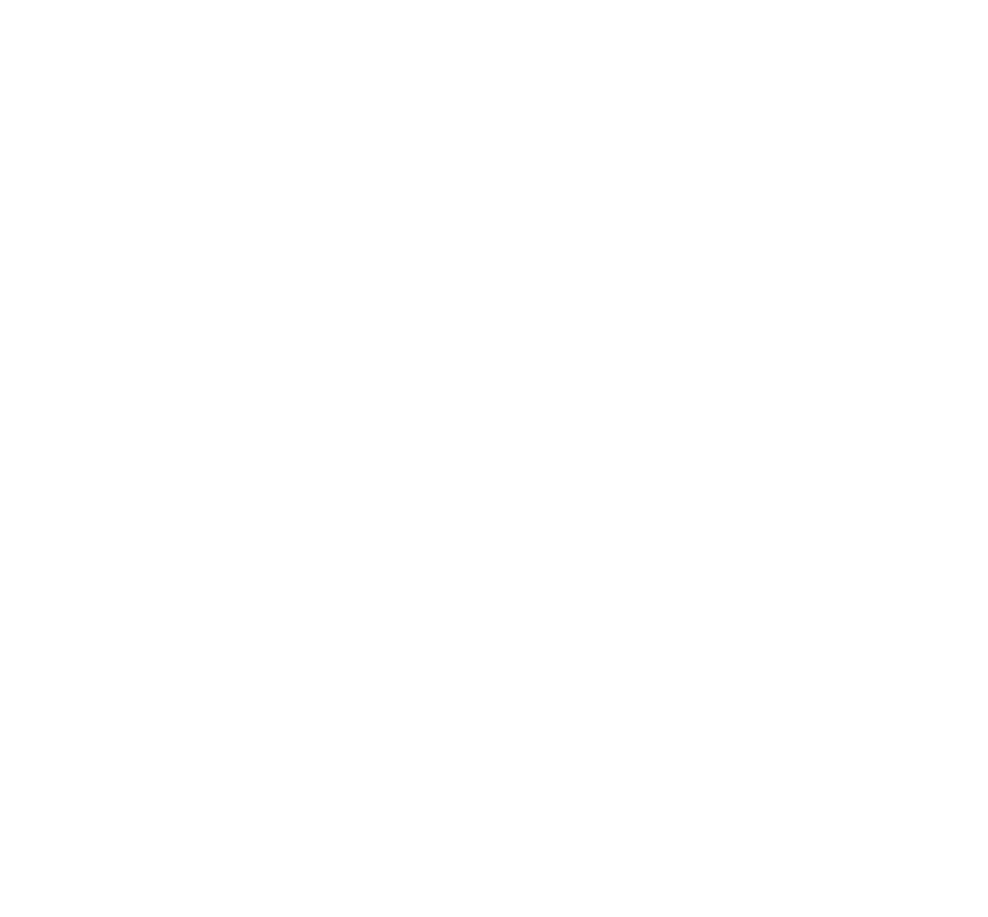
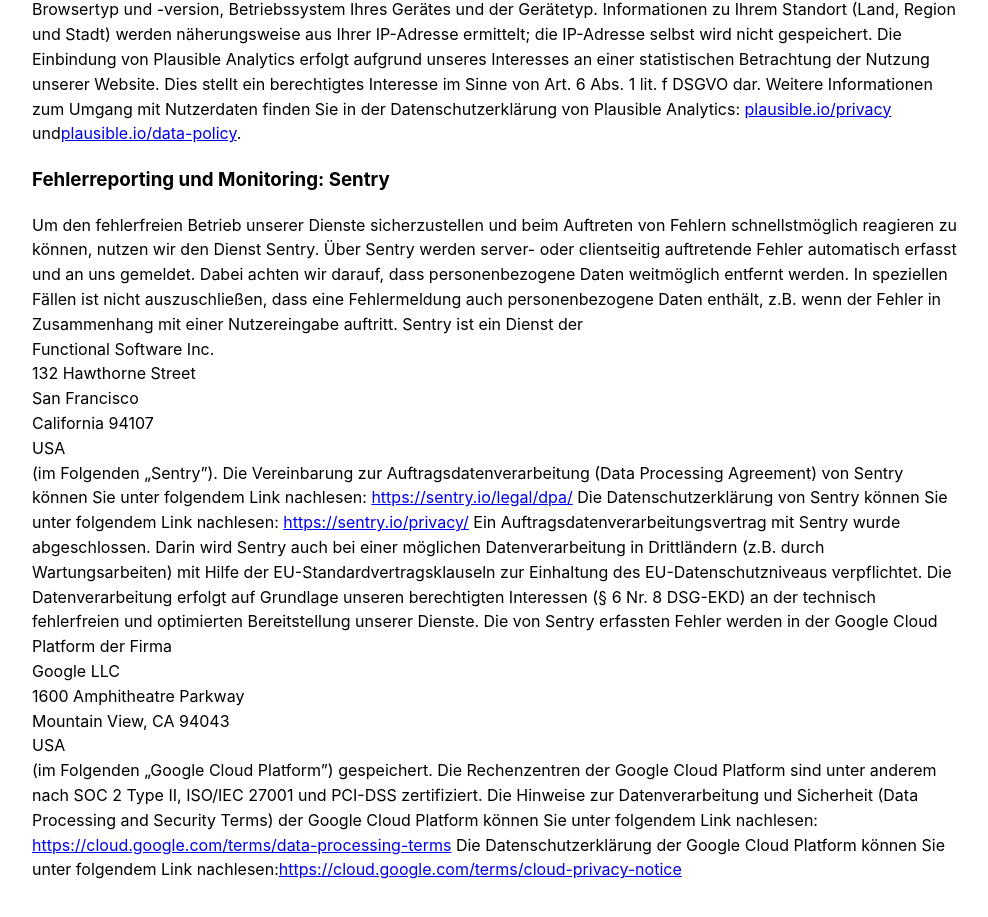
Before and after one commit to MathisBurger/CodeCanvas, a Next.js app in the folder web/: page /privacy in a window 1280 px wide. Shown: the part 5918-6835 px from the top of the page, without its empty margins (144-1132 px from the left). Before the commit the page ends 5866 px from the top, so only its background shows below. Built offline with nearby package versions, Linux system fonts and the light colour scheme; no server answers; a small style sheet from the web is missing.

Commit message:
feat: Updated privacy notice for sentry and plausible

```diff
--- a/web/app/privacy/page.tsx
+++ b/web/app/privacy/page.tsx
@@ -373,8 +373,73 @@ const PrivacyPage = () => {
         Welche Cookies und Dienste auf dieser Website eingesetzt werden,
         k&ouml;nnen Sie dieser Datenschutzerkl&auml;rung entnehmen.
       </p>
+      <h3>Verwendung des Webanalyse-Dienstes Plausible Analytics</h3>
       <p>
-        Quelle: <a href="https://www.e-recht24.de">https://www.e-recht24.de</a>
+        Diese Website nutzt zur Besucherstatistik den datenschutzfreundlichen
+        Webanalyse-Dienst Plausible Analytics. Anbieter ist Plausible Insights
+        OÜ, Tartu, Estland (EU). Die Webanalyse basiert rein auf anonymisierten
+        Daten und nutzt keine Cookies. Ein Rückschluss auf Personen ist nicht
+        möglich. Beim Besuch unserer Website werden folgende Daten bei Plausible
+        Analytics gespeichert: URL der aufgerufenen Seite oder Datei, URL der
+        Seite über die Sie auf unsere Seite gekommen sind (Referrer), URL eines
+        ausgehenden Links, den Sie auf unserer Seite geklickt haben (Outbound
+        Link), Browsertyp und -version, Betriebssystem Ihres Gerätes und der
+        Gerätetyp. Informationen zu Ihrem Standort (Land, Region und Stadt)
+        werden näherungsweise aus Ihrer IP-Adresse ermittelt; die IP-Adresse
+        selbst wird nicht gespeichert. Die Einbindung von Plausible Analytics
+        erfolgt aufgrund unseres Interesses an einer statistischen Betrachtung
+        der Nutzung unserer Website. Dies stellt ein berechtigtes Interesse im
+        Sinne von Art. 6 Abs. 1 lit. f DSGVO dar. Weitere Informationen zum
+        Umgang mit Nutzerdaten finden Sie in der Datenschutzerklärung von
+        Plausible Analytics:{" "}
+        <a href="https://plausible.io/privacy">plausible.io/privacy</a> und
+        <a href="https://plausible.io/data-policy">plausible.io/data-policy</a>.
+      </p>
+      <h3>Fehlerreporting und Monitoring: Sentry</h3>
+      <p>
+        Um den fehlerfreien Betrieb unserer Dienste sicherzustellen und beim
+        Auftreten von Fehlern schnellstmöglich reagieren zu können, nutzen wir
+        den Dienst Sentry. Über Sentry werden server- oder clientseitig
+        auftretende Fehler automatisch erfasst und an uns gemeldet. Dabei achten
+        wir darauf, dass personenbezogene Daten weitmöglich entfernt werden. In
+        speziellen Fällen ist nicht auszuschließen, dass eine Fehlermeldung auch
+        personenbezogene Daten enthält, z.B. wenn der Fehler in Zusammenhang mit
+        einer Nutzereingabe auftritt. Sentry ist ein Dienst der <br />
+        Functional Software Inc.
+        <br /> 132 Hawthorne Street <br /> San Francisco <br /> California 94107{" "}
+        <br /> USA
+        <br /> (im Folgenden „Sentry”). Die Vereinbarung zur
+        Auftragsdatenverarbeitung (Data Processing Agreement) von Sentry können
+        Sie unter folgendem Link nachlesen:{" "}
+        <a href="https://sentry.io/legal/dpa/">
+          https://sentry.io/legal/dpa/
+        </a>{" "}
+        Die Datenschutzerklärung von Sentry können Sie unter folgendem Link
+        nachlesen:{" "}
+        <a href="https://sentry.io/privacy/">https://sentry.io/privacy/</a> Ein
+        Auftragsdatenverarbeitungsvertrag mit Sentry wurde abgeschlossen. Darin
+        wird Sentry auch bei einer möglichen Datenverarbeitung in Drittländern
+        (z.B. durch Wartungsarbeiten) mit Hilfe der EU-Standardvertragsklauseln
+        zur Einhaltung des EU-Datenschutzniveaus verpflichtet. Die
+        Datenverarbeitung erfolgt auf Grundlage unseren berechtigten Interessen
+        (§ 6 Nr. 8 DSG-EKD) an der technisch fehlerfreien und optimierten
+        Bereitstellung unserer Dienste. Die von Sentry erfassten Fehler werden
+        in der Google Cloud Platform der Firma <br />
+        Google LLC <br /> 1600 Amphitheatre Parkway <br /> Mountain View, CA
+        94043 <br /> USA <br /> (im Folgenden „Google Cloud Platform”)
+        gespeichert. Die Rechenzentren der Google Cloud Platform sind unter
+        anderem nach SOC 2 Type II, ISO/IEC 27001 und PCI-DSS zertifiziert. Die
+        Hinweise zur Datenverarbeitung und Sicherheit (Data Processing and
+        Security Terms) der Google Cloud Platform können Sie unter folgendem
+        Link nachlesen:{" "}
+        <a href="https://cloud.google.com/terms/data-processing-terms">
+          https://cloud.google.com/terms/data-processing-terms
+        </a>{" "}
+        Die Datenschutzerklärung der Google Cloud Platform können Sie unter
+        folgendem Link nachlesen:
+        <a href="https://cloud.google.com/terms/cloud-privacy-notice">
+          https://cloud.google.com/terms/cloud-privacy-notice
+        </a>
       </p>
     </Container>
   );
```
